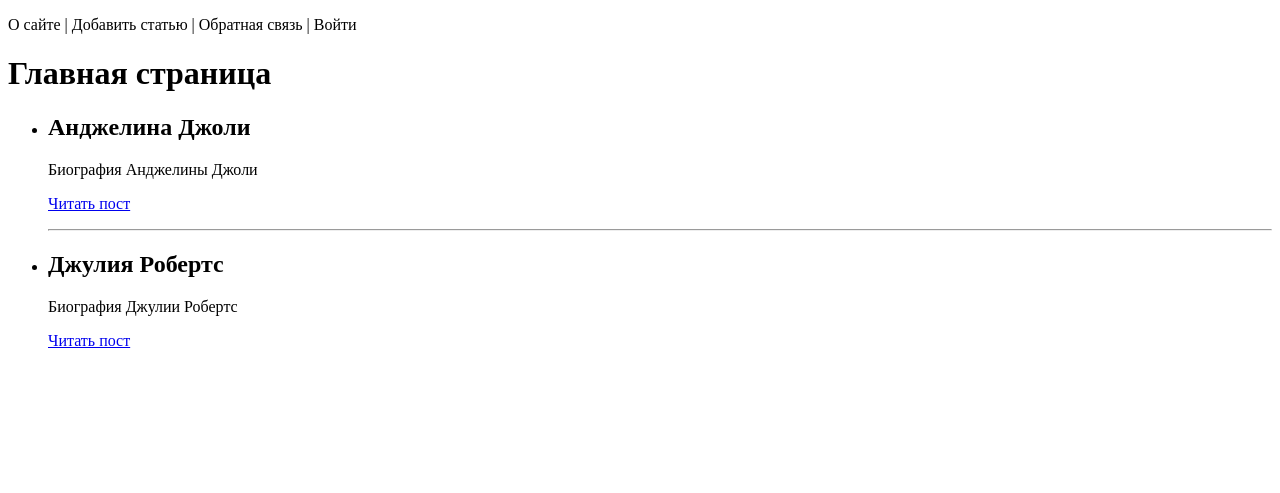
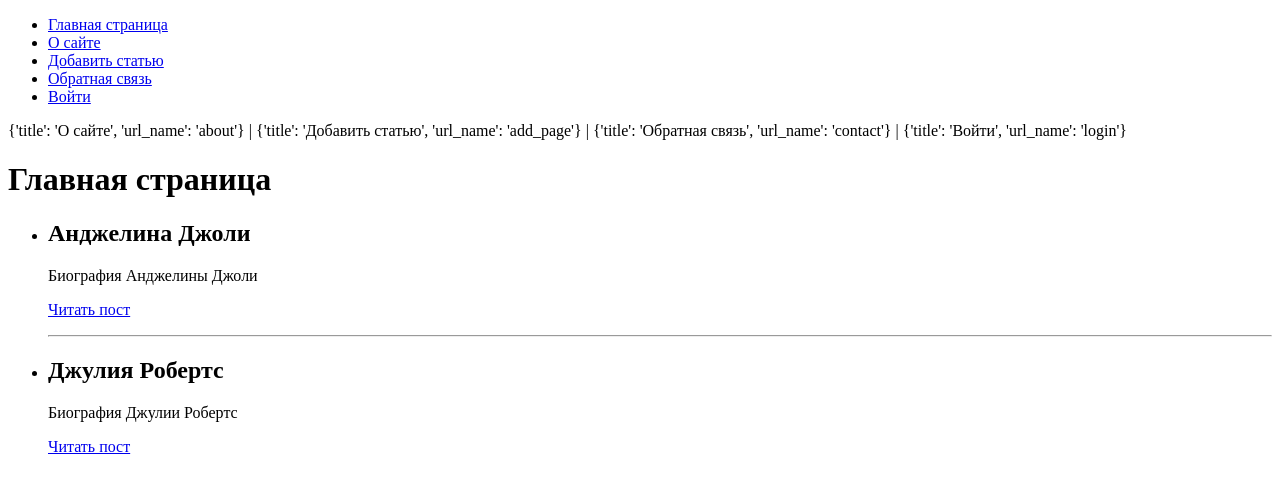
Before and after one commit to Motayassa/jango-training_sitewomen, a Django app: page / in a window 1280 px wide. Shown: the top 493 px of the page. Run offline with Django 4.2, Linux system fonts and the light colour scheme.

Commit message:
Add menu in index page

```diff
--- a/sitewomen/women/templates/women/index.html
+++ b/sitewomen/women/templates/women/index.html
@@ -4,6 +4,14 @@
     <title>{{ title|default:"Без заголовка" }}</title>
 </head>
 <body>
+<ul>
+    <li><a href="{% url 'home' %}">Главная страница</a></li>
+    {% for m in menu %}
+    <li>
+        <a href="{% url m.url_name %}">{{ m.title }}</a>
+    </li>
+    {% endfor %}
+</ul>
 <p>{{ menu|join:" | " }}</p>
 <h1>{{ title|capfirst|cut:"?" }}</h1> {# upper, lower #}
 
--- a/sitewomen/women/views.py
+++ b/sitewomen/women/views.py
@@ -5,7 +5,12 @@
 from django.template.defaultfilters import slugify
 
 
-menu = ["О сайте", "Добавить статью", "Обратная связь", "Войти"]
+menu = [
+    {'title': "О сайте", 'url_name': 'about'},
+    {'title': "Добавить статью", 'url_name': 'add_page'},
+    {'title': "Обратная связь", 'url_name': 'contact'},
+    {'title': "Войти", 'url_name': 'login'},
+]
 
 
 data_db = [
```
